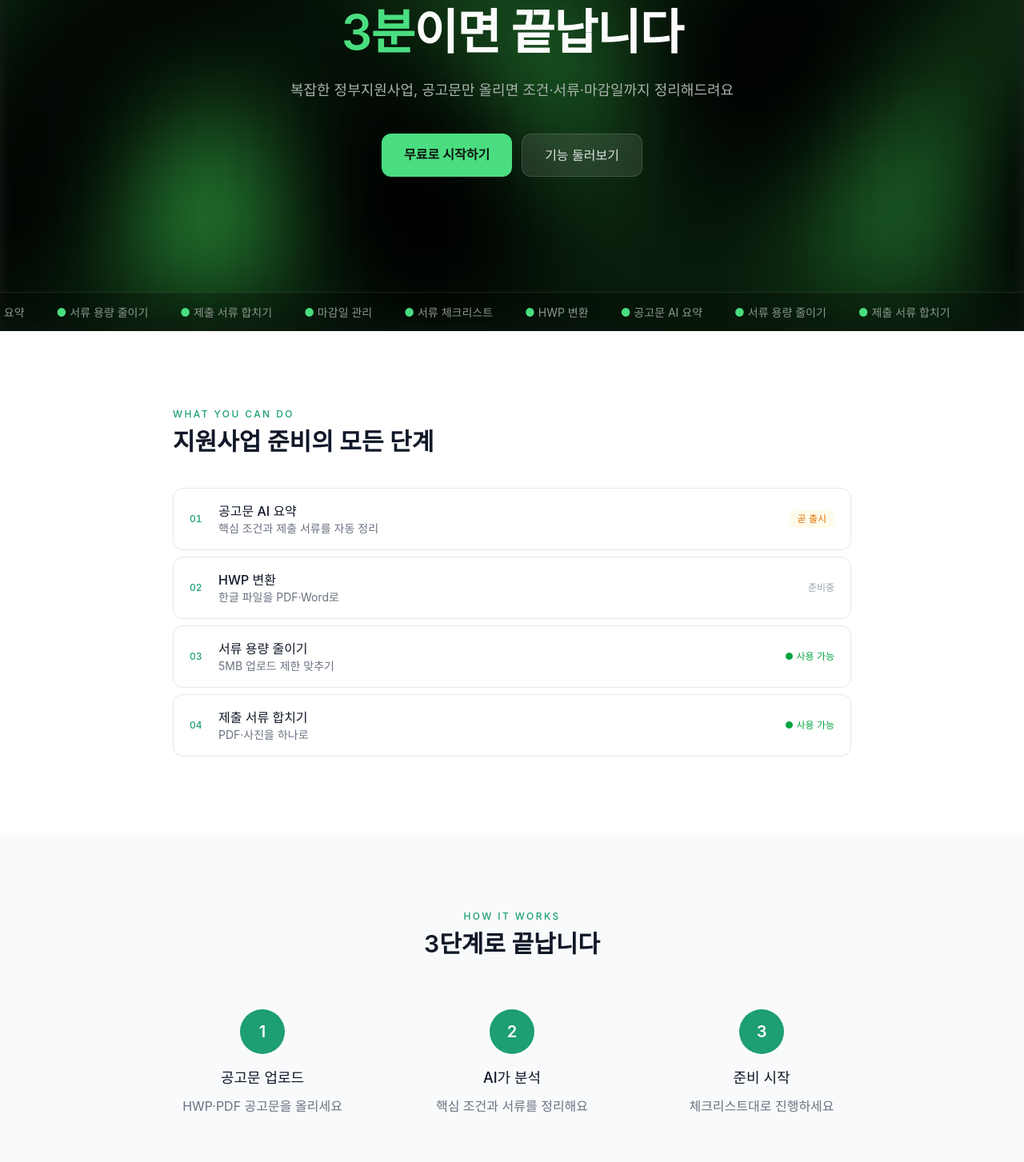
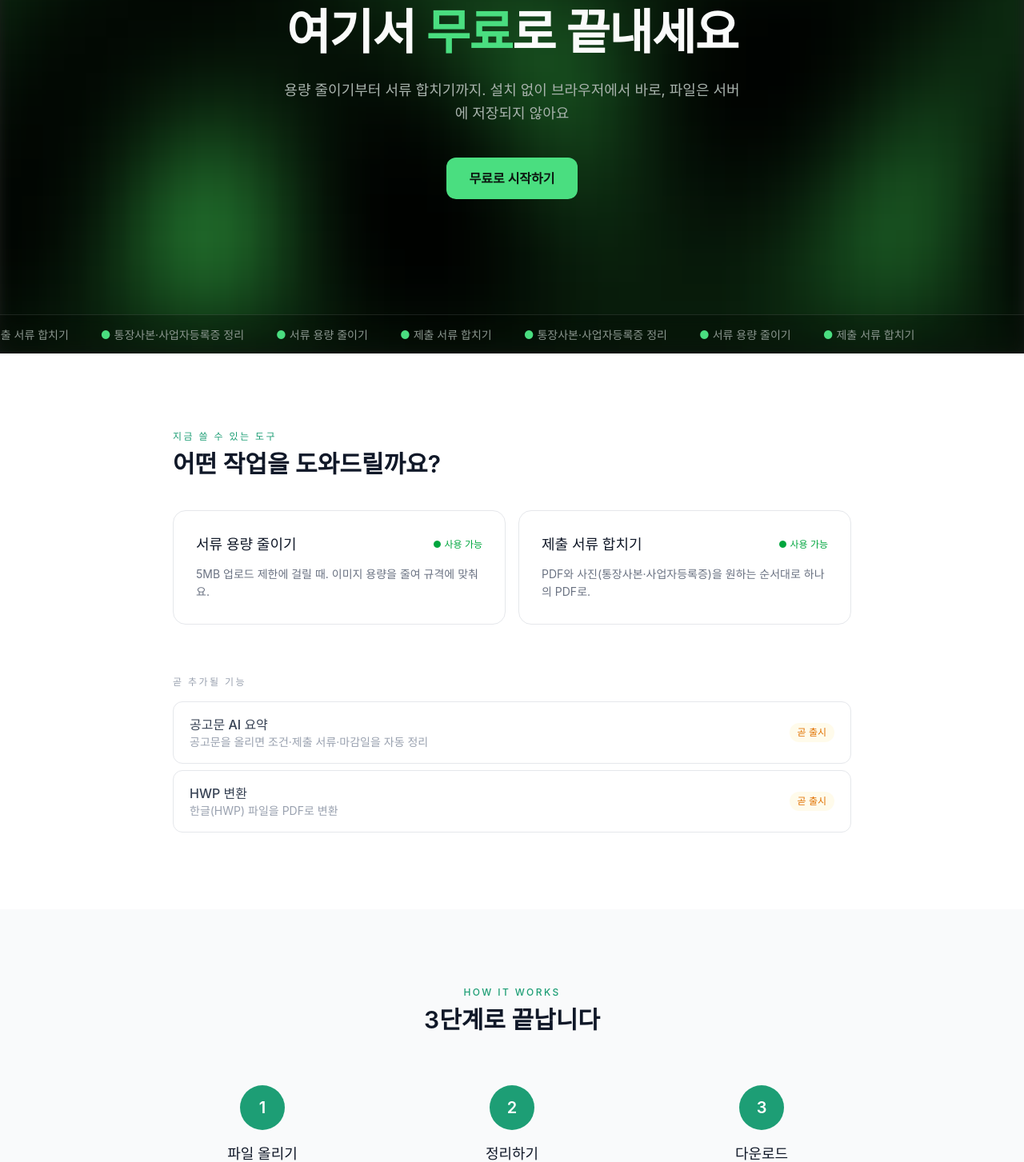
Before and after one commit to ilikesundayandmonday-glitch/doczip, a Next.js app: page / in a window 1280 px wide. Shown: the part 262-1715 px from the top of the page at 80% size. Built offline with nearby package versions, Linux system fonts and the light colour scheme; a web font is replaced by a local one.

Commit message:
랜딩 개편 - 되는 기능 위주, 시작하기 스크롤

```diff
--- a/app/page.tsx
+++ b/app/page.tsx
@@ -9,52 +9,62 @@ export default function Home() {
         <div className="relative z-10 px-6 py-28 sm:py-36">
           <div className="max-w-4xl mx-auto text-center">
             <div className="inline-block text-xs tracking-[0.2em] text-[#4ADE80] font-medium mb-6">
-              AI 정부지원사업 어시스턴트
+              정부지원사업 서류 준비 도우미
             </div>
             <h1 className="text-4xl sm:text-6xl font-semibold text-[#FAFBFA] mb-5 leading-tight tracking-tight">
-              공고문 분석부터 서류 준비까지<br />
-              <span className="text-[#4ADE80]">3분</span>이면 끝납니다
+              지원사업 서류 준비,<br />
+              여기서 <span className="text-[#4ADE80]">무료</span>로 끝내세요
             </h1>
             <p className="text-base sm:text-lg text-[#A8B2AC] max-w-xl mx-auto mb-10 leading-relaxed">
-              복잡한 정부지원사업, 공고문만 올리면 조건·서류·마감일까지 정리해드려요
+              용량 줄이기부터 서류 합치기까지. 설치 없이 브라우저에서 바로, 파일은 서버에 저장되지 않아요
             </p>
             <div className="flex flex-wrap gap-3 justify-center">
-              <Link href="/compress" className="bg-[#4ADE80] text-[#0C1610] text-base font-semibold px-7 py-3.5 rounded-xl hover:bg-[#3bc46d] transition">
+              <a href="#tools" className="bg-[#4ADE80] text-[#0C1610] text-base font-semibold px-7 py-3.5 rounded-xl hover:bg-[#3bc46d] transition">
                 무료로 시작하기
-              </Link>
-              <a href="#tools" className="bg-white/10 text-[#DDE3DF] text-base px-7 py-3.5 rounded-xl border border-white/15 hover:bg-white/15 transition backdrop-blur-sm">
-                기능 둘러보기
               </a>
             </div>
           </div>
         </div>
         <div className="relative z-10 border-t border-white/10 bg-black/20 backdrop-blur-sm py-3 overflow-hidden whitespace-nowrap">
           <div className="inline-block animate-[scroll_20s_linear_infinite] text-sm text-[#8B968F]">
-            <span className="mx-5"><span className="text-[#4ADE80]">●</span> HWP 변환</span>
-            <span className="mx-5"><span className="text-[#4ADE80]">●</span> 공고문 AI 요약</span>
             <span className="mx-5"><span className="text-[#4ADE80]">●</span> 서류 용량 줄이기</span>
             <span className="mx-5"><span className="text-[#4ADE80]">●</span> 제출 서류 합치기</span>
-            <span className="mx-5"><span className="text-[#4ADE80]">●</span> 마감일 관리</span>
-            <span className="mx-5"><span className="text-[#4ADE80]">●</span> 서류 체크리스트</span>
-            <span className="mx-5"><span className="text-[#4ADE80]">●</span> HWP 변환</span>
-            <span className="mx-5"><span className="text-[#4ADE80]">●</span> 공고문 AI 요약</span>
+            <span className="mx-5"><span className="text-[#4ADE80]">●</span> 통장사본·사업자등록증 정리</span>
+            <span className="mx-5"><span className="text-[#4ADE80]">●</span> 서류 용량 줄이기</span>
+            <span className="mx-5"><span className="text-[#4ADE80]">●</span> 제출 서류 합치기</span>
+            <span className="mx-5"><span className="text-[#4ADE80]">●</span> 통장사본·사업자등록증 정리</span>
             <span className="mx-5"><span className="text-[#4ADE80]">●</span> 서류 용량 줄이기</span>
             <span className="mx-5"><span className="text-[#4ADE80]">●</span> 제출 서류 합치기</span>
           </div>
         </div>
       </section>
+
       <section id="tools" className="px-6 py-24 max-w-4xl mx-auto w-full">
         <div className="text-xs tracking-[0.2em] text-[#1D9E75] font-medium mb-2">
-          WHAT YOU CAN DO
+          지금 쓸 수 있는 도구
         </div>
         <h2 className="text-2xl sm:text-3xl font-semibold text-gray-900 mb-10">
-          지원사업 준비의 모든 단계
+          어떤 작업을 도와드릴까요?
         </h2>
+        <div className="grid grid-cols-1 sm:grid-cols-2 gap-4">
+          <Tool
+            href="/compress"
+            title="서류 용량 줄이기"
+            desc="5MB 업로드 제한에 걸릴 때. 이미지 용량을 줄여 규격에 맞춰요."
+          />
+          <Tool
+            href="/merge"
+            title="제출 서류 합치기"
+            desc="PDF와 사진(통장사본·사업자등록증)을 원하는 순서대로 하나의 PDF로."
+          />
+        </div>
+
+        <div className="text-xs tracking-[0.2em] text-gray-400 font-medium mb-4 mt-16">
+          곧 추가될 기능
+        </div>
         <div className="flex flex-col gap-2">
-          <Row num="01" title="공고문 AI 요약" desc="핵심 조건과 제출 서류를 자동 정리" status="soon" href={null} />
-          <Row num="02" title="HWP 변환" desc="한글 파일을 PDF·Word로" status="wip" href={null} />
-          <Row num="03" title="서류 용량 줄이기" desc="5MB 업로드 제한 맞추기" status="live" href="/compress" />
-          <Row num="04" title="제출 서류 합치기" desc="PDF·사진을 하나로" status="live" href="/merge" />
+          <SoonRow title="공고문 AI 요약" desc="공고문을 올리면 조건·제출 서류·마감일을 자동 정리" />
+          <SoonRow title="HWP 변환" desc="한글(HWP) 파일을 PDF로 변환" />
         </div>
       </section>
 
@@ -67,9 +77,9 @@ export default function Home() {
             3단계로 끝납니다
           </h2>
           <div className="grid grid-cols-1 sm:grid-cols-3 gap-10">
-            <Step num="1" title="공고문 업로드" desc="HWP·PDF 공고문을 올리세요" />
-            <Step num="2" title="AI가 분석" desc="핵심 조건과 서류를 정리해요" />
-            <Step num="3" title="준비 시작" desc="체크리스트대로 진행하세요" />
+            <Step num="1" title="파일 올리기" desc="PDF나 사진을 끌어다 놓으세요" />
+            <Step num="2" title="정리하기" desc="용량을 줄이거나 순서대로 합쳐요" />
+            <Step num="3" title="다운로드" desc="바로 제출할 수 있는 파일 완성" />
           </div>
         </div>
       </section>
@@ -79,7 +89,7 @@ export default function Home() {
           자주 묻는 질문
         </h2>
         <div className="flex flex-col gap-4">
-          <Faq q="무료로 쓸 수 있나요?" a="네. 서류 용량 줄이기 등 기본 기능은 무료입니다. AI 분석은 추후 유료로 제공될 예정이에요." />
+          <Faq q="무료로 쓸 수 있나요?" a="네. 현재 제공되는 도구는 모두 무료입니다." />
           <Faq q="제 문서가 안전한가요?" a="파일은 브라우저에서 직접 처리되며 서버에 저장되지 않습니다. 민감한 공문서도 안심하고 쓰세요." />
           <Faq q="프로그램을 설치해야 하나요?" a="아니요. 브라우저에서 바로 사용합니다. 설치·업데이트가 필요 없어요." />
         </div>
@@ -93,23 +103,32 @@ export default function Home() {
     </main>
   );
 }
-function Row({ num, title, desc, status, href }: { num: string; title: string; desc: string; status: string; href: string | null }) {
-  const badge =
-    status === "live" ? <span className="text-xs text-green-600 whitespace-nowrap">● 사용 가능</span>
-    : status === "soon" ? <span className="text-xs text-amber-600 bg-amber-50 px-2.5 py-1 rounded-full whitespace-nowrap">곧 출시</span>
-    : <span className="text-xs text-gray-400 whitespace-nowrap">준비중</span>;
 
-  const box = (
-    <div className={`flex items-center gap-4 bg-white border rounded-xl px-5 py-4 ${href ? "border-gray-200 hover:border-[#1D9E75] hover:shadow-md cursor-pointer transition" : "border-gray-200"}`}>
-      <span className="text-xs text-[#1D9E75] font-medium tabular-nums w-5">{num}</span>
+function Tool({ href, title, desc }: { href: string; title: string; desc: string }) {
+  return (
+    <Link
+      href={href}
+      className="block bg-white border border-gray-200 rounded-2xl p-7 hover:border-[#1D9E75] hover:shadow-md transition"
+    >
+      <div className="flex items-center justify-between mb-3">
+        <p className="text-lg font-medium text-gray-900">{title}</p>
+        <span className="text-xs text-green-600 whitespace-nowrap">● 사용 가능</span>
+      </div>
+      <p className="text-sm text-gray-500 leading-relaxed">{desc}</p>
+    </Link>
+  );
+}
+
+function SoonRow({ title, desc }: { title: string; desc: string }) {
+  return (
+    <div className="flex items-center gap-4 bg-white border border-gray-200 rounded-xl px-5 py-4">
       <div className="flex-1">
-        <p className="text-base font-medium text-gray-900">{title}</p>
-        <p className="text-sm text-gray-500">{desc}</p>
+        <p className="text-base font-medium text-gray-700">{title}</p>
+        <p className="text-sm text-gray-400">{desc}</p>
       </div>
-      {badge}
+      <span className="text-xs text-amber-600 bg-amber-50 px-2.5 py-1 rounded-full whitespace-nowrap">곧 출시</span>
     </div>
   );
-  return href ? <Link href={href}>{box}</Link> : box;
 }
 
 function Step({ num, title, desc }: { num: string; title: string; desc: string }) {
```
